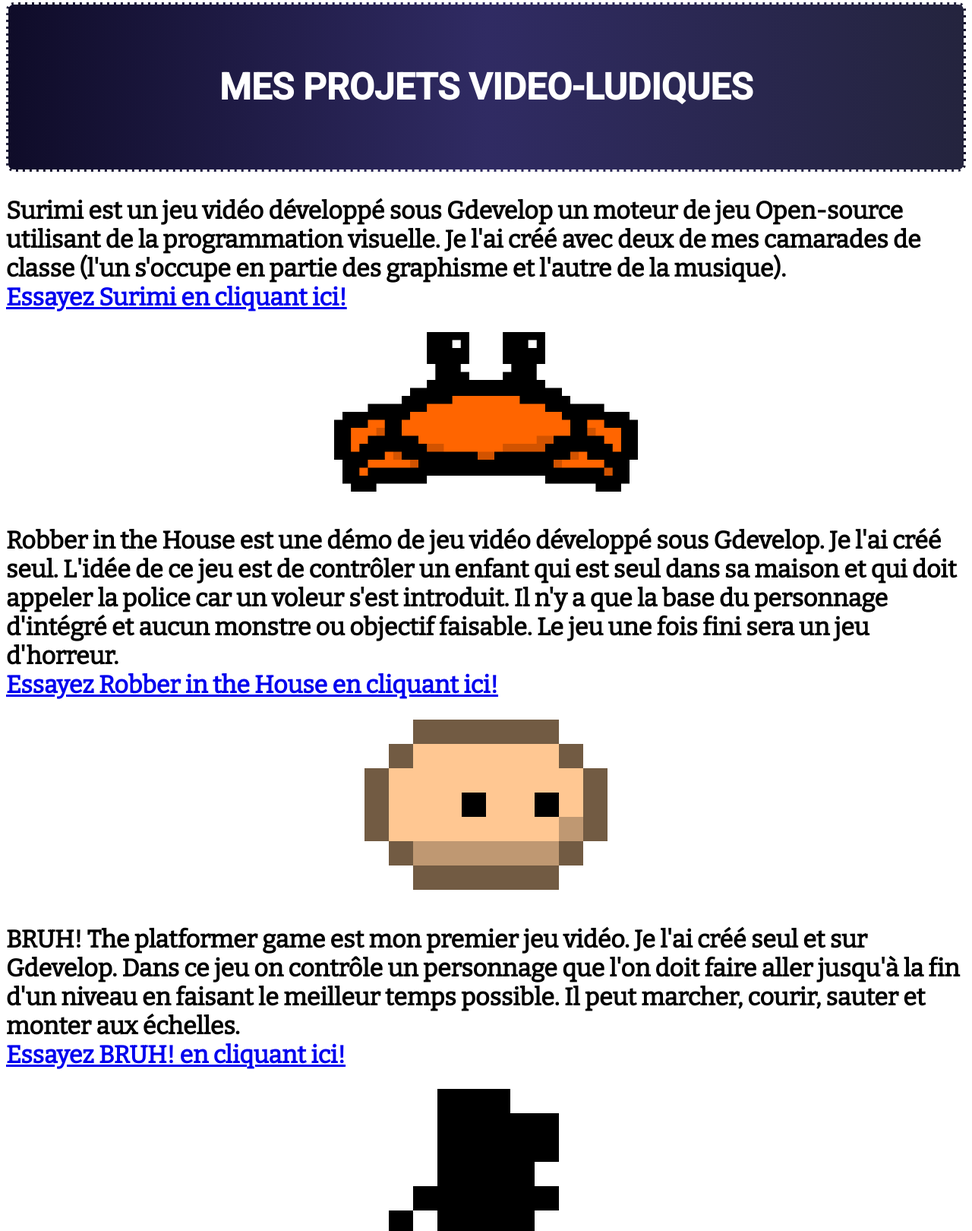
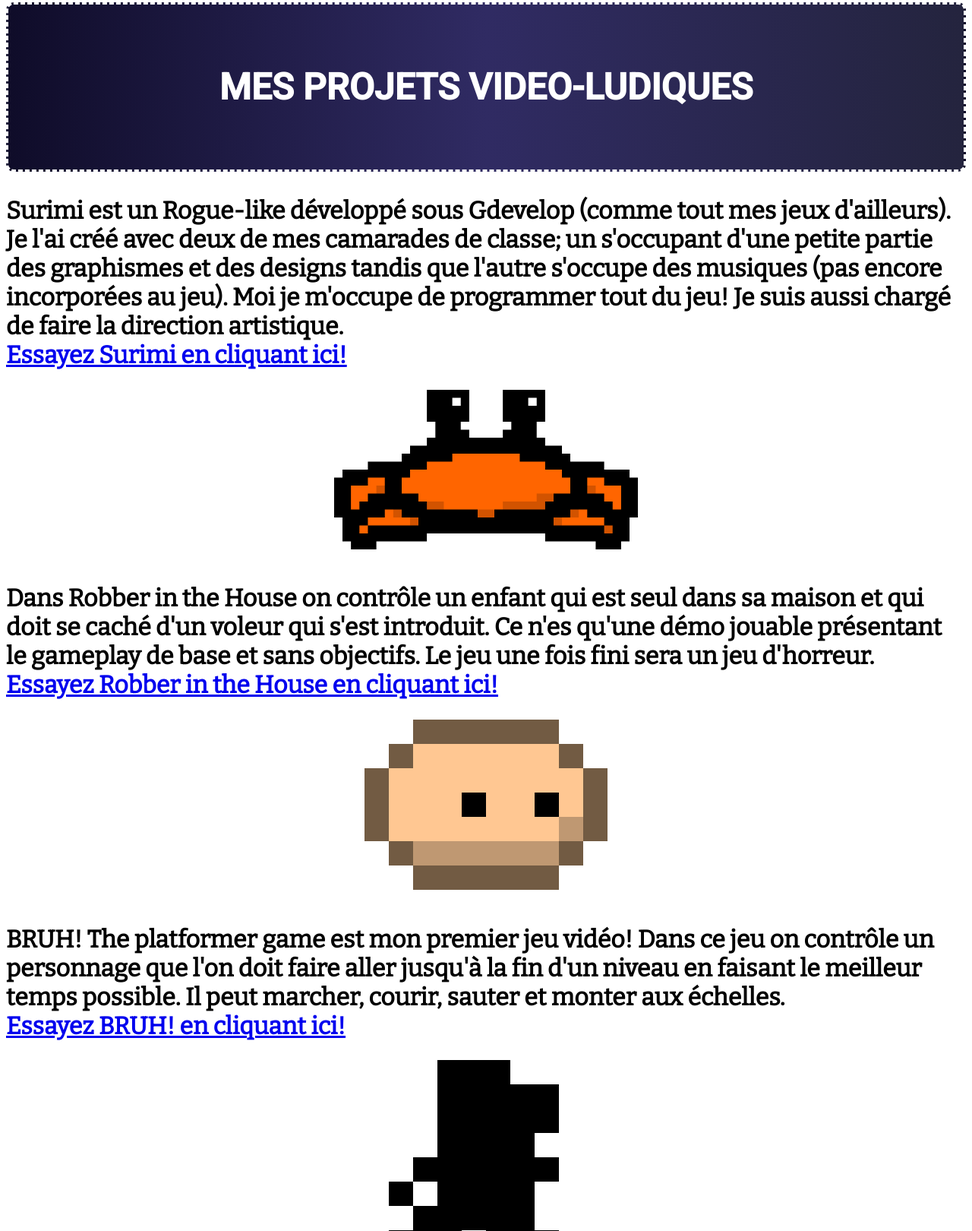
Before and after one commit to drawaregit/Mes-Projets-, a plain HTML site: page site web/Index.html in a window 1280 px wide. Shown: the part 29-1649 px from the top of the page at 76% size. Drawn offline with nearby package versions, Linux system fonts and the light colour scheme.

Commit message:
Update Index.html

```diff
--- a/site web/Index.html
+++ b/site web/Index.html
@@ -10,7 +10,7 @@
     </head>
     <body>
         <h1>MES PROJETS VIDEO-LUDIQUES</h1>
-        <h2><strong>Surimi</strong> est un jeu vidéo développé sous Gdevelop un moteur de jeu Open-source utilisant de la programmation visuelle. Je l'ai créé avec deux de mes camarades de classe (l'un s'occupe en partie des graphisme et l'autre de la musique).
+        <h2><strong>Surimi</strong> est un Rogue-like développé sous Gdevelop (comme tout mes jeux d'ailleurs). Je l'ai créé avec deux de mes camarades de classe; un s'occupant d'une petite partie des graphismes et des designs tandis que l'autre s'occupe des musiques (pas encore incorporées au jeu). Moi je m'occupe de programmer tout du jeu! Je suis aussi chargé de faire la direction artistique.
         <br>
                  <a href="page2.html" title="Ouvre Surimi Dans un nouvel onglet!">
             Essayez Surimi en cliquant ici!
@@ -18,12 +18,12 @@
         <img src="images/surimi.gif" class="center"
              width="400"
              height="210"><br>
-        <h2><strong>Robber in the House</strong> est une démo de jeu vidéo développé sous Gdevelop. Je l'ai créé seul. L'idée de ce jeu est de contrôler un enfant qui est seul dans sa maison et qui doit appeler la police  car un voleur s'est introduit. Il n'y a que la base du personnage d'intégré et aucun monstre ou objectif faisable. Le jeu une fois fini sera un jeu d'horreur.
+        <h2>Dans <strong>Robber in the House</strong> on contrôle un enfant qui est seul dans sa maison et qui doit se caché d'un voleur qui s'est introduit. Ce n'es qu'une démo jouable présentant le gameplay de base et sans objectifs. Le jeu une fois fini sera un jeu d'horreur.
             <br>
                      <a href="page3.html" title="Ouvre Robber in the House Dans un nouvel onglet!">
                 Essayez Robber in the House en cliquant ici!
             </a></h2><img src="images/yahoo.gif" class="center"><br>
-        <h2><strong>BRUH! The platformer game</strong>  est mon premier jeu vidéo. Je l'ai créé seul et sur Gdevelop. Dans ce jeu on contrôle un personnage que l'on doit faire aller jusqu'à la fin d'un niveau en faisant le meilleur temps possible. Il peut marcher, courir, sauter et monter aux échelles.
+        <h2><strong>BRUH! The platformer game</strong> est mon premier jeu vidéo! Dans ce jeu on contrôle un personnage que l'on doit faire aller jusqu'à la fin d'un niveau en faisant le meilleur temps possible. Il peut marcher, courir, sauter et monter aux échelles.
             <br>
                         <a href="page4.html" title="Ouvre BRUH! Dans un nouvel onglet!">
                 Essayez BRUH! en cliquant ici!
```
